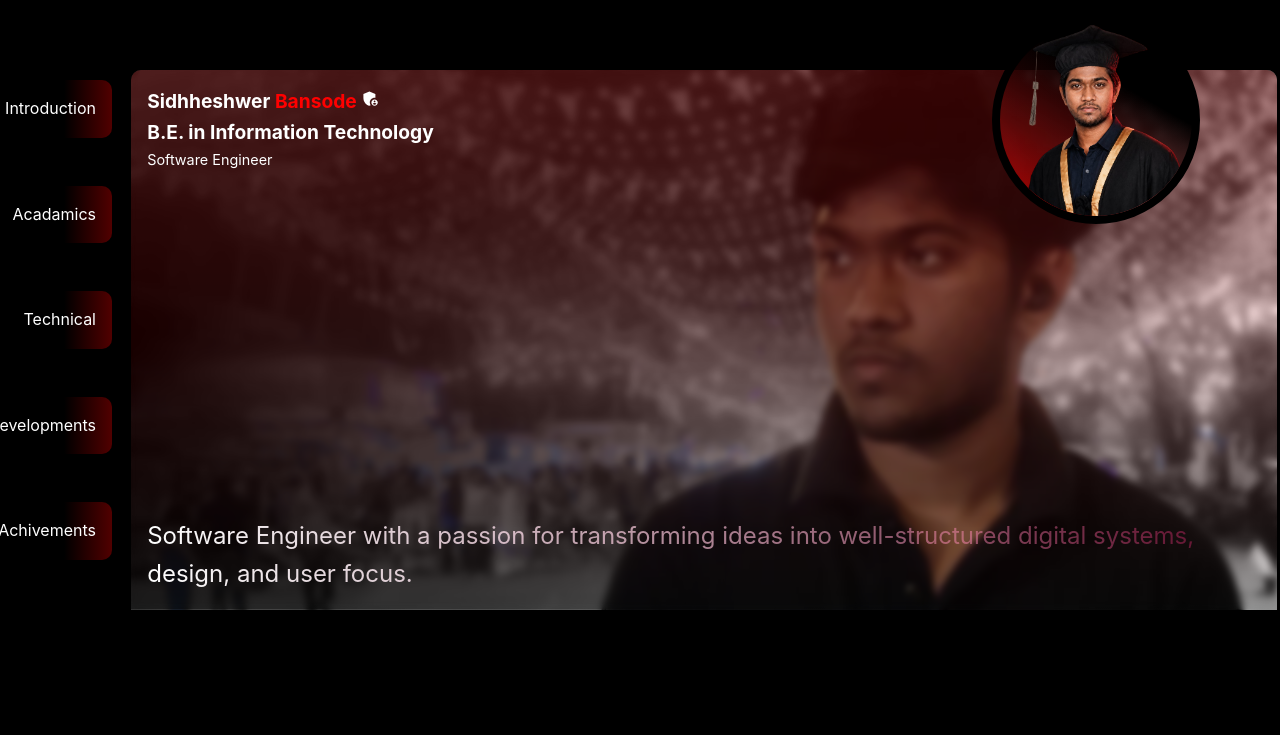
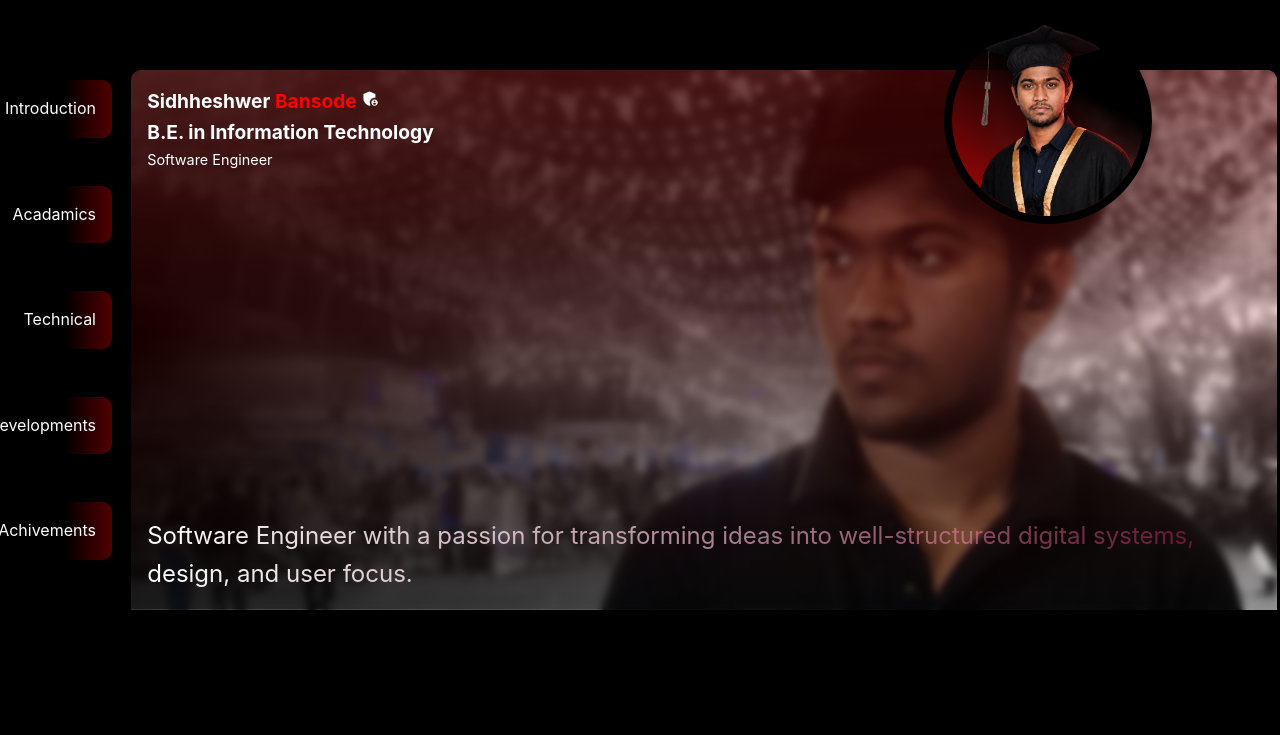
Before and after one commit to sidhheshwer/sidban-portfolio, a React (Create React App) app: page / in a window 1280 px wide. Shown: the top 735 px of the page. Built offline with nearby package versions, Linux system fonts and the light colour scheme.

Commit message:
Updated UI

```diff
--- a/src/App.css
+++ b/src/App.css
@@ -291,7 +291,7 @@ background: linear-gradient(
   right: 0;
   width: 13rem;
   height: 13rem;
-  margin-right: 5rem;
+  margin-right: 8rem;
   margin-top: 1rem;
 
   border-radius: 50%;
```
